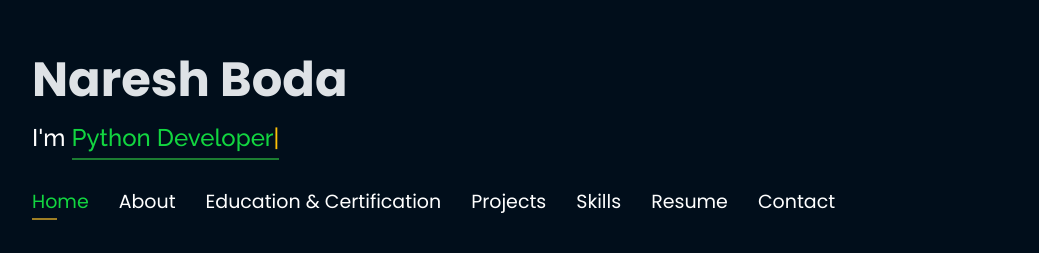
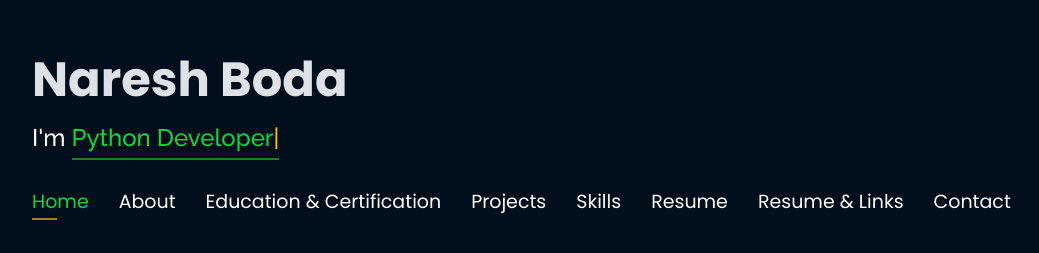
Before and after one commit to NareshNaik-501/My-portfolio-website, a plain HTML site: page index.html in a window 1280 px wide. Shown: the part 224-477 px from the top of the page, without its empty margins (53-1092 px from the left). Drawn offline with nearby package versions, Linux system fonts and the light colour scheme.

Commit message:
Update index2.html

```diff
--- a/index.html
+++ b/index.html
@@ -81,7 +81,7 @@
           <li><a href="#skills"> <span>Skills</span></a></li>
           <!-- to change resume -->
           <li><a href="https://drive.google.com/file/d/1DaQWvyVAZQzZZq5EFIZaUSAt7Tzgp3Un/view"> <span>Resume</span></a></li>
-          <!-- <li><a href="#links"> <span>Resume & Links</span></a></li> -->
+          <li><a href="#links"> <span>Resume & Links</span></a></li>
           <li><a href="#contacts"> <span>Contact</span></a></li>
 
         </ul>
```
